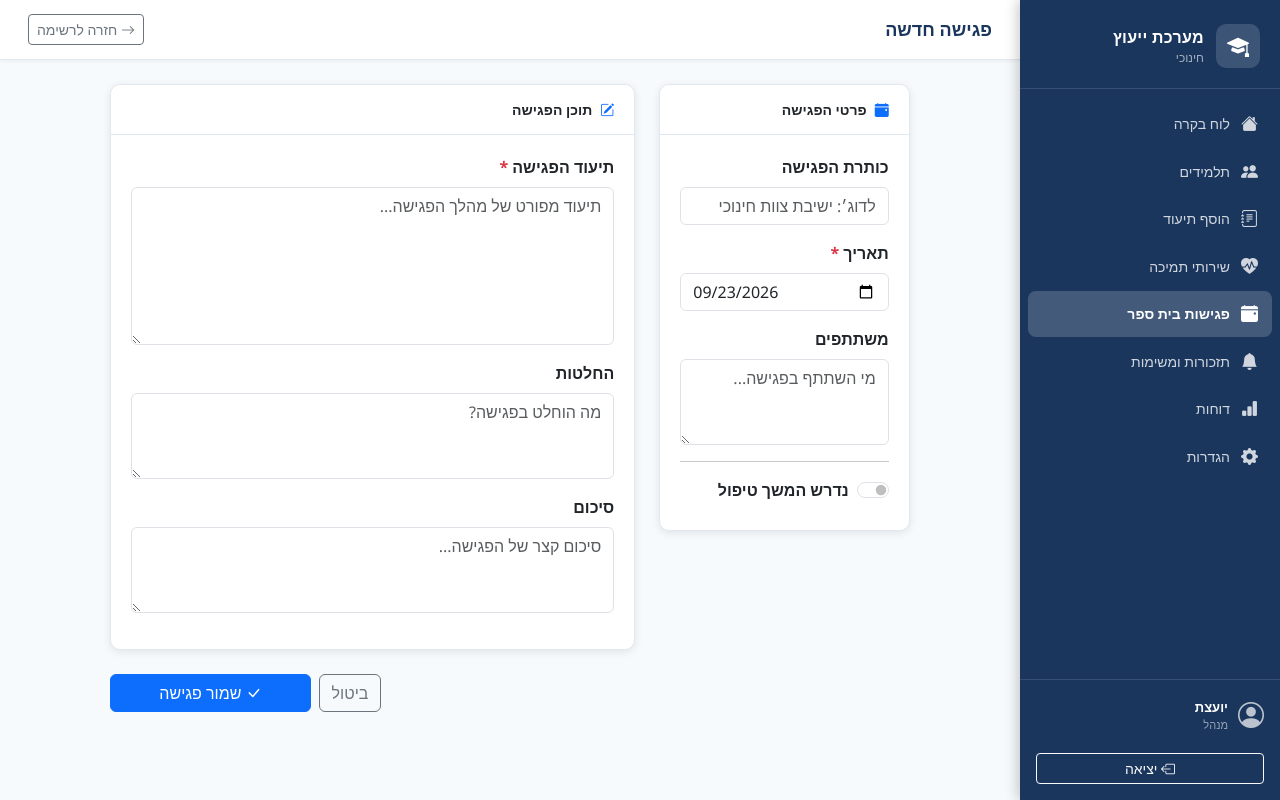
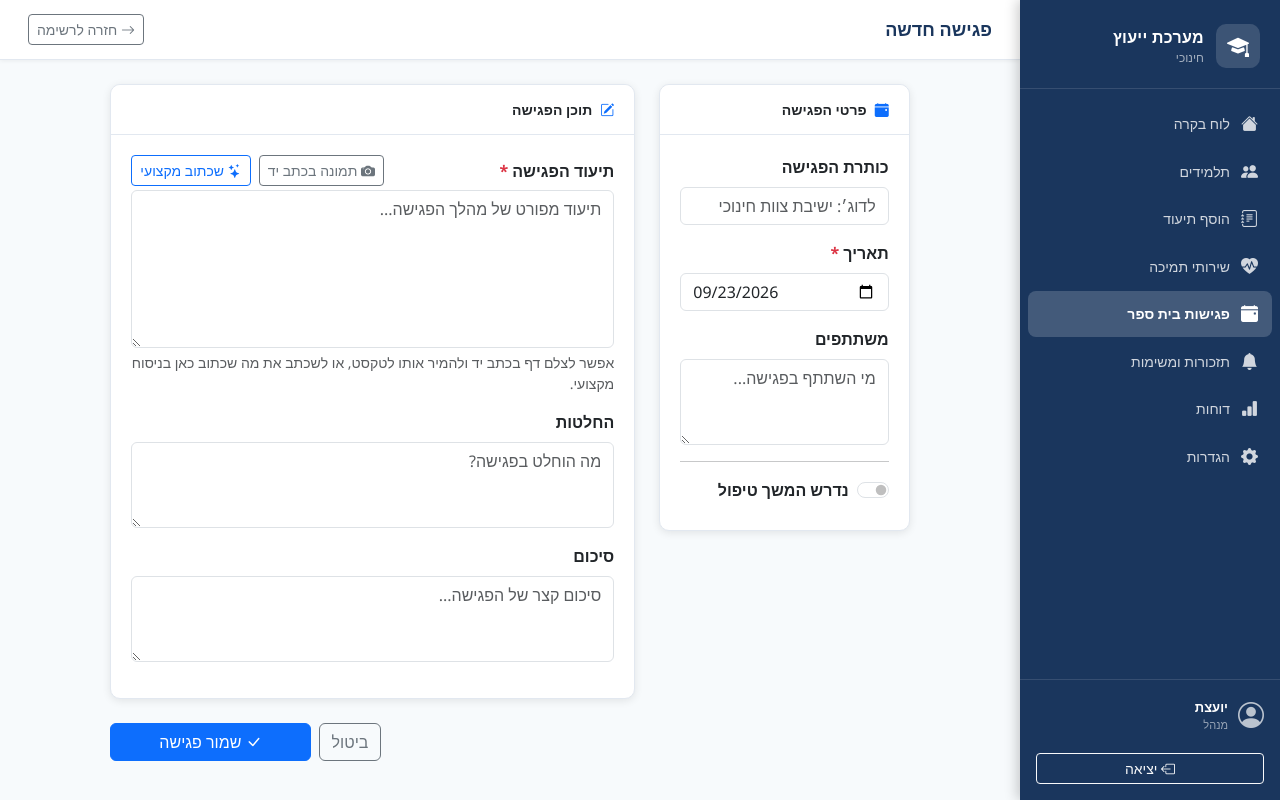
Before and after one commit to Suhafadela/schoolcounselor, a Flask app: page /meetings/add in a window 1280 px wide. Run offline with Flask 3, Linux system fonts and the light colour scheme; a user stored in the database is signed in; some libraries are stand-ins or nearby versions.

Commit message:
Add AI text polish and handwriting-photo-to-text to the school meetings form too

```diff
--- a/templates/meetings/add.html
+++ b/templates/meetings/add.html
@@ -73,9 +73,21 @@
             <div class="card-body">
 
               <div class="mb-3">
-                <label class="form-label fw-semibold">תיעוד הפגישה <span class="text-danger">*</span></label>
-                <textarea name="documentation" class="form-control" rows="6" required
+                <div class="d-flex justify-content-between align-items-center flex-wrap gap-2 mb-1">
+                  <label class="form-label fw-semibold mb-0">תיעוד הפגישה <span class="text-danger">*</span></label>
+                  <div class="d-flex gap-2">
+                    <input type="file" id="ocrFile" accept="image/png,image/jpeg,image/webp" class="d-none">
+                    <button type="button" id="ocrBtn" class="btn btn-sm btn-outline-secondary">
+                      <i class="bi bi-camera-fill"></i> תמונה בכתב יד
+                    </button>
+                    <button type="button" id="polishBtn" class="btn btn-sm btn-outline-primary">
+                      <i class="bi bi-stars"></i> שכתוב מקצועי
+                    </button>
+                  </div>
+                </div>
+                <textarea name="documentation" id="meetingDocField" class="form-control" rows="6" required
                           placeholder="תיעוד מפורט של מהלך הפגישה...">{{ meeting.documentation if meeting else '' }}</textarea>
+                <div class="form-text">אפשר לצלם דף בכתב יד ולהמיר אותו לטקסט, או לשכתב את מה שכתוב כאן בניסוח מקצועי.</div>
               </div>
 
               <div class="mb-3">
@@ -114,5 +126,73 @@
 document.getElementById('needsFollowup').addEventListener('change', function() {
   document.getElementById('followupFields').classList.toggle('d-none', !this.checked);
 });
+
+function setBtnLoading(btn, loadingText) {
+  btn.dataset.original = btn.dataset.original || btn.innerHTML;
+  btn.disabled = true;
+  btn.innerHTML = '<span class="spinner-border spinner-border-sm"></span> ' + loadingText;
+}
+function resetBtn(btn) {
+  btn.disabled = false;
+  btn.innerHTML = btn.dataset.original;
+}
+
+// Professional rewrite of the meeting documentation field
+document.getElementById('polishBtn').addEventListener('click', async function() {
+  const field = document.getElementById('meetingDocField');
+  const btn = this;
+  if (!field.value.trim()) {
+    alert('אין טקסט לשכתוב.');
+    return;
+  }
+  setBtnLoading(btn, 'משכתבת...');
+  try {
+    const resp = await fetch('{{ url_for("api_polish_text") }}', {
+      method: 'POST',
+      headers: {'Content-Type': 'application/json'},
+      body: JSON.stringify({text: field.value}),
+    });
+    const data = await resp.json();
+    if (data.polished) {
+      field.value = data.polished;
+    } else {
+      alert(data.error || 'שגיאה בשכתוב הטקסט.');
+    }
+  } catch (e) {
+    alert('שגיאה בתקשורת עם השרת.');
+  } finally {
+    resetBtn(btn);
+  }
+});
+
+// Photo of handwriting -> typed text
+document.getElementById('ocrBtn').addEventListener('click', function() {
+  document.getElementById('ocrFile').click();
+});
+document.getElementById('ocrFile').addEventListener('change', async function() {
+  if (!this.files.length) return;
+  const field = document.getElementById('meetingDocField');
+  const btn = document.getElementById('ocrBtn');
+  setBtnLoading(btn, 'קוראת את הכתב...');
+  const formData = new FormData();
+  formData.append('image', this.files[0]);
+  try {
+    const resp = await fetch('{{ url_for("api_ocr_handwriting") }}', {
+      method: 'POST',
+      body: formData,
+    });
+    const data = await resp.json();
+    if (data.text) {
+      field.value = field.value.trim() ? field.value + '\n\n' + data.text : data.text;
+    } else {
+      alert(data.error || 'שגיאה בזיהוי הטקסט.');
+    }
+  } catch (e) {
+    alert('שגיאה בתקשורת עם השרת.');
+  } finally {
+    resetBtn(btn);
+    this.value = '';
+  }
+});
 </script>
 {% endblock %}
```
